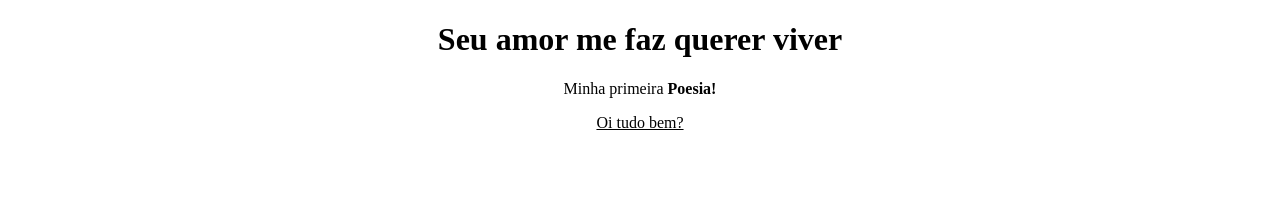
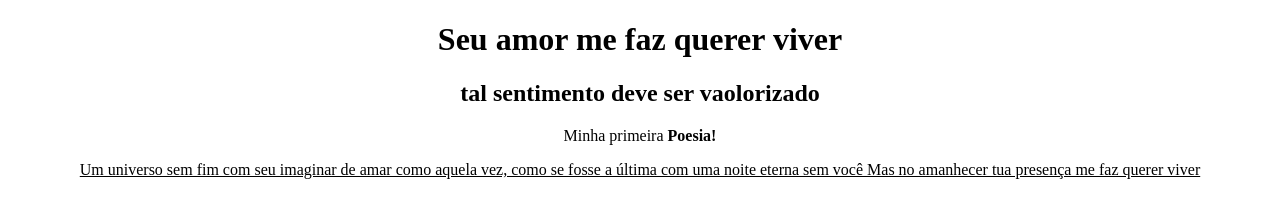
Before and after one commit to LuisFBM/aula.js, a plain HTML site: page INDEX.html in a window 1280 px wide. Drawn offline with Linux system fonts and the light colour scheme.

Commit message:
Mudanças feitas

```diff
--- a/INDEX.html
+++ b/INDEX.html
@@ -13,10 +13,11 @@
 </head>
 <body>
   <h1>Seu amor me faz querer viver</h1>
+  <h2>tal sentimento deve ser vaolorizado</h2>
   <p id="texto" ></p>
   <p>
 <script>
-  document.write('<u>Oi tudo bem?</u>');
+  document.write('<u>Um universo sem fim com seu imaginar de amar como aquela vez, como se fosse a última com uma noite eterna sem você Mas no amanhecer tua presença me faz querer viver</u>');
 </script>
     </p>
   <Script src="js/INDEX.js"></Script>
--- a/js/INDEX.js
+++ b/js/INDEX.js
@@ -1,2 +1,3 @@
 document.getElementById("texto").innerHTML = "Minha primeira <b>Poesia<b>!";
 console.log("Romance");
+  Document.getElementById("texto").innerHTML = "<b>O Amor é algo indescritiveu para todos ninguem sabe oque é alem de se imaginar tal siginificado<b> "
```
